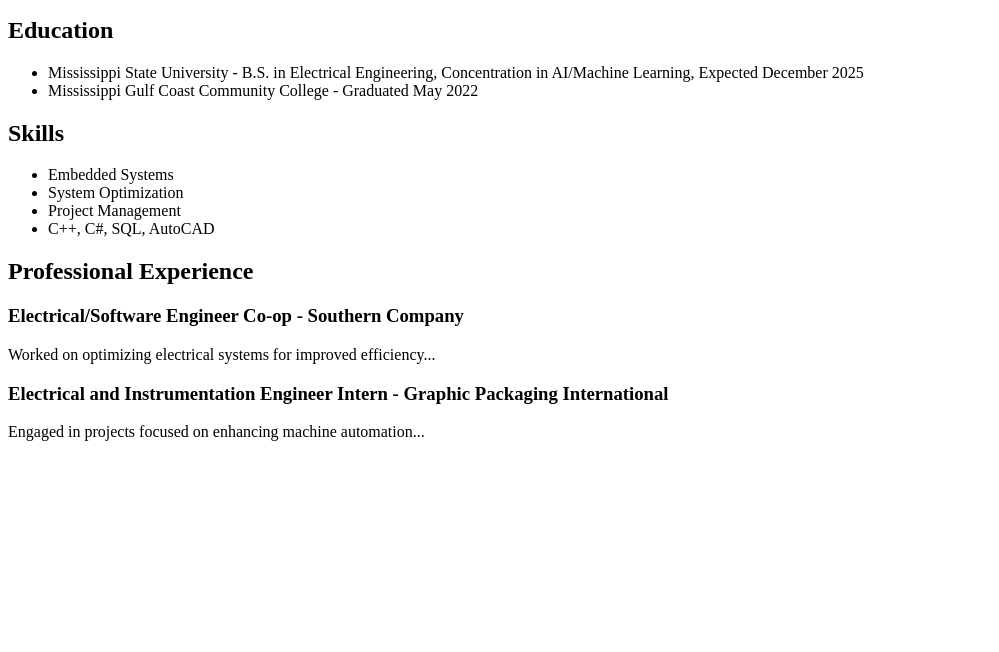
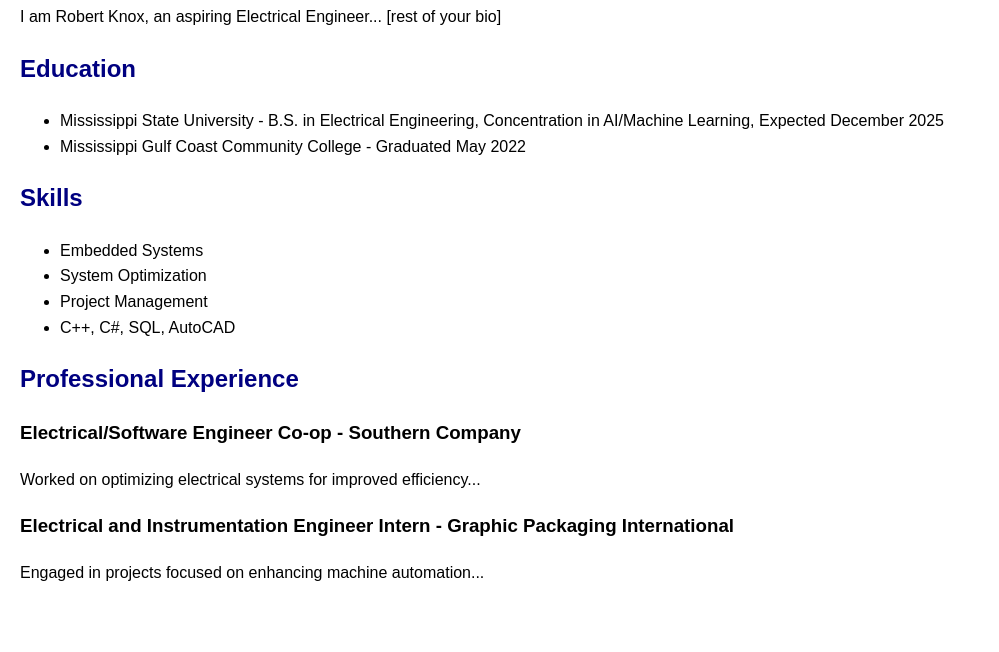
Before and after one commit to Rob-104/digital-resume-robertk, a plain HTML site: page index.html in a window 1280 px wide. Shown: the part 148-800 px from the top of the page, without its empty margins (0-999 px from the left). Drawn offline with Linux system fonts and the light colour scheme.

Commit message:
Added initial index.html content for digital resume

```diff
--- a/index.html
+++ b/index.html
@@ -4,14 +4,27 @@
     <meta charset="UTF-8">
     <meta name="viewport" content="width=device-width, initial-scale=1.0">
     <title>Robert Knox's Digital Resume</title>
+    <style>
+        body {
+            font-family: Arial, sans-serif; /* Sets the font for the body */
+            line-height: 1.6; /* Increases line spacing for readability */
+            margin: 20px; /* Adds margin around the content */
+        }
+        header, section {
+            margin-bottom: 20px; /* Adds spacing between sections */
+        }
+        h1, h2 {
+            color: navy; /* Sets the color of the headings */
+        }
+        p {
+            margin: 0 0 10px 0; /* Adds spacing below paragraphs */
+        }
+    </style>
 </head>
 <body>
     <header>
         <h1>Robert Knox's Digital Resume</h1>
     </header>
-    <!-- More content will go here -->
-</body>
-</html>
     <section id="bio">
         <h2>About Me</h2>
         <p>I am Robert Knox, an aspiring Electrical Engineer... [rest of your bio]</p>
@@ -43,3 +56,5 @@
             <p>Engaged in projects focused on enhancing machine automation...</p>
         </div>
     </section>
+</body>
+</html>
```
Lines whose indentation alone changed are shown as unchanged.
